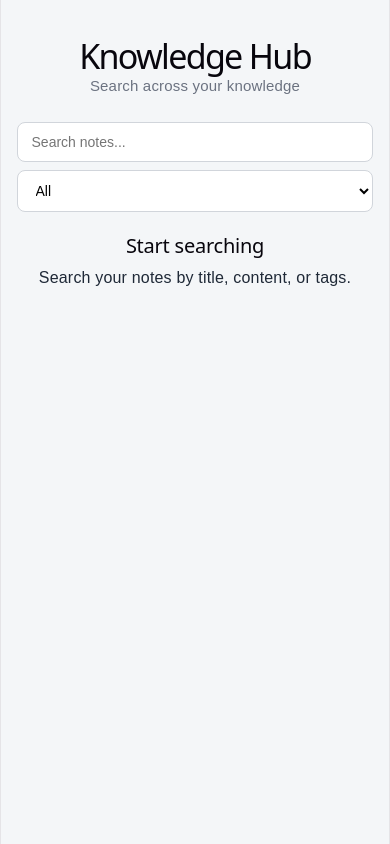
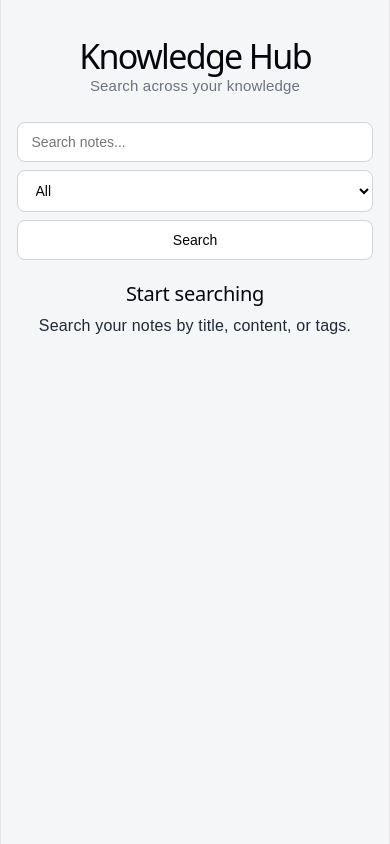
Before and after one commit to danh-khalid/KnowledgeHub, a React (Vite) app in the folder frontend/: page / in a window 390 px wide. Built offline with nearby package versions, Linux system fonts and the light colour scheme.

Commit message:
improve markdown rendering and search controls

```diff
--- a/frontend/package.json
+++ b/frontend/package.json
@@ -12,7 +12,10 @@
   "dependencies": {
     "react": "^19.2.8",
     "react-dom": "^19.2.8",
-    "react-markdown": "^10.1.0"
+    "react-markdown": "^10.1.0",
+    "rehype-katex": "^7.0.1",
+    "remark-gfm": "^4.0.1",
+    "remark-math": "^6.0.0"
   },
   "devDependencies": {
     "@types/node": "^24.13.3",
--- a/frontend/src/App.css
+++ b/frontend/src/App.css
@@ -38,13 +38,18 @@ body {
 }
 
 .search-section {
+  margin-bottom: 22px;
+}
+
+.search-section form {
   display: flex;
+  width: 100%;
   gap: 8px;
-  margin-bottom: 22px;
 }
 
 .search-section input {
   flex: 1;
+  min-width: 0;
   padding: 11px 14px;
   border: 1px solid #d1d5db;
   border-radius: 8px;
@@ -63,6 +68,23 @@ body {
   background: white;
   font-size: 14px;
   cursor: pointer;
+}
+
+.search-section button {
+  padding: 11px 16px;
+  border: 1px solid #d1d5db;
+  border-radius: 8px;
+  background: white;
+  font-size: 14px;
+  cursor: pointer;
+}
+
+.search-section button:hover {
+  background: #f3f4f6;
+}
+
+.search-section .clear-button {
+  color: #6b7280;
 }
 
 .results {
@@ -140,6 +162,30 @@ body {
   border-radius: 8px;
 }
 
+.content table {
+  width: 100%;
+  border-collapse: collapse;
+  margin: 14px 0;
+  font-size: 14px;
+}
+
+.content th,
+.content td {
+  border: 1px solid #d1d5db;
+  padding: 8px 10px;
+  text-align: left;
+  vertical-align: top;
+}
+
+.content th {
+  font-weight: 600;
+  background: #f3f4f6;
+}
+
+.content tr:nth-child(even) {
+  background: #f9fafb;
+}
+
 .tags {
   margin: 0 0 11px;
   font-size: 13px;
@@ -157,11 +203,12 @@ body {
 }
 
 @media (max-width: 650px) {
-  .search-section {
+  .search-section form {
     flex-direction: column;
   }
 
-  .search-section select {
+  .search-section select,
+  .search-section button {
     width: 100%;
   }
 
--- a/frontend/src/App.tsx
+++ b/frontend/src/App.tsx
@@ -1,5 +1,9 @@
-import { useEffect, useState } from 'react'
+import { FormEvent, useEffect, useState } from 'react'
 import ReactMarkdown from 'react-markdown'
+import remarkGfm from 'remark-gfm'
+import remarkMath from 'remark-math'
+import rehypeKatex from 'rehype-katex'
+import 'katex/dist/katex.min.css'
 import './App.css'
 
 type Note = {
@@ -13,28 +17,35 @@ type Note = {
 
 function App() {
   const [query, setQuery] = useState('')
+  const [searchQuery, setSearchQuery] = useState('')
   const [source, setSource] = useState('all')
   const [notes, setNotes] = useState<Note[]>([])
 
   useEffect(() => {
-    if (!query.trim()) {
+    if (!searchQuery.trim()) {
       setNotes([])
       return
     }
 
     fetch(
-      `http://127.0.0.1:8000/notes/search?q=${encodeURIComponent(query)}&source=${source}`
+      `http://127.0.0.1:8000/notes/search?q=${encodeURIComponent(searchQuery)}&source=${source}`
     )
       .then((response) => response.json())
       .then((data) => {
         setNotes(data)
       })
-  }, [query, source])
+  }, [searchQuery, source])
 
-  const hasSearch = query.trim().length > 0
+  const hasSearch = searchQuery.trim().length > 0
+
+  const handleSearch = (event: FormEvent) => {
+    event.preventDefault()
+    setSearchQuery(query)
+  }
 
   const clearSearch = () => {
     setQuery('')
+    setSearchQuery('')
     setSource('all')
   }
 
@@ -46,6 +57,7 @@ function App() {
       </header>
 
       <section className="search-section">
+        <form onSubmit={handleSearch}>
           <input
             type="text"
             placeholder="Search notes..."
@@ -62,11 +74,20 @@ function App() {
             <option value="joplin">Joplin</option>
           </select>
 
+          <button type="submit">
+            Search
+          </button>
+
           {hasSearch && (
-          <button className="clear-button" onClick={clearSearch}>
+            <button
+              type="button"
+              className="clear-button"
+              onClick={clearSearch}
+            >
               Clear
             </button>
           )}
+        </form>
       </section>
 
       <section className="results">
@@ -82,6 +103,8 @@ function App() {
 
             <div className="content">
               <ReactMarkdown
+                remarkPlugins={[remarkGfm, remarkMath]}
+                rehypePlugins={[rehypeKatex]}
                 components={{
                   a: ({ href, children }) => (
                     <a
@@ -91,6 +114,15 @@ function App() {
                     >
                       {children}
                     </a>
+                  ),
+
+                  input: ({ type, checked, ...props }) => (
+                    <input
+                      {...props}
+                      type={type}
+                      checked={checked}
+                      readOnly
+                    />
                   ),
                 }}
               >
```
Also changed, not shown: 1 other file (tests, documents, lock files or other folders). Lines whose indentation alone changed are shown as unchanged.
